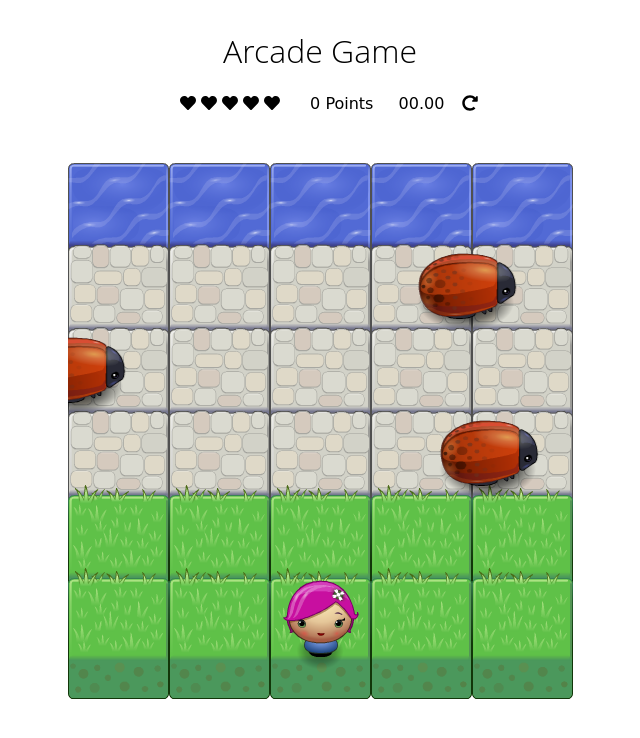
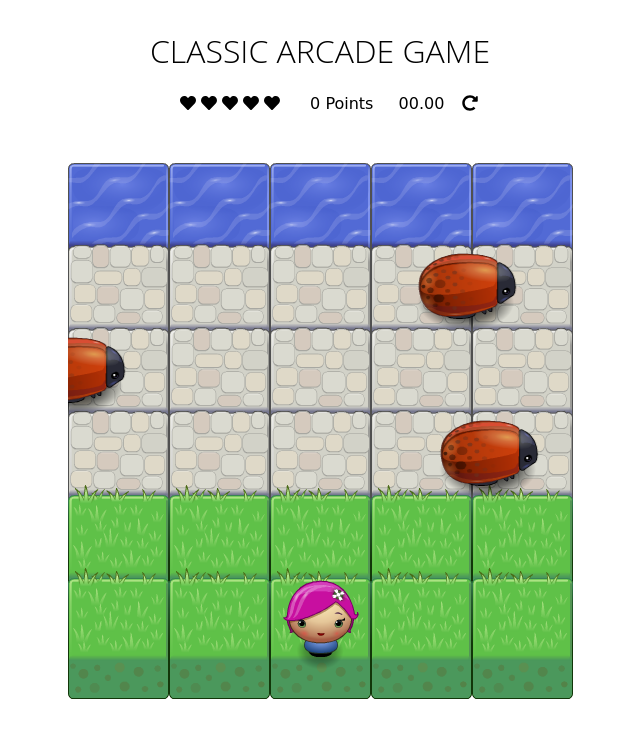
Before and after one commit to evulins/arcade_game_udacity, a plain HTML site: page index.html in a window 1280 px wide. Shown: the whole page, without its empty margins (320-960 px from the left). Drawn offline with nearby package versions, Linux system fonts and the light colour scheme; a web font is replaced by a local one.

Commit message:
changing h1

```diff
--- a/index.html
+++ b/index.html
@@ -10,7 +10,7 @@
 <body>
 	<div class="container">
 		<header>
-            <h1>Arcade Game</h1>
+            <h1>CLASSIC ARCADE GAME</h1>
         </header>
 		<section class="score-panel">
 			<!-- List of hearts -->
```
